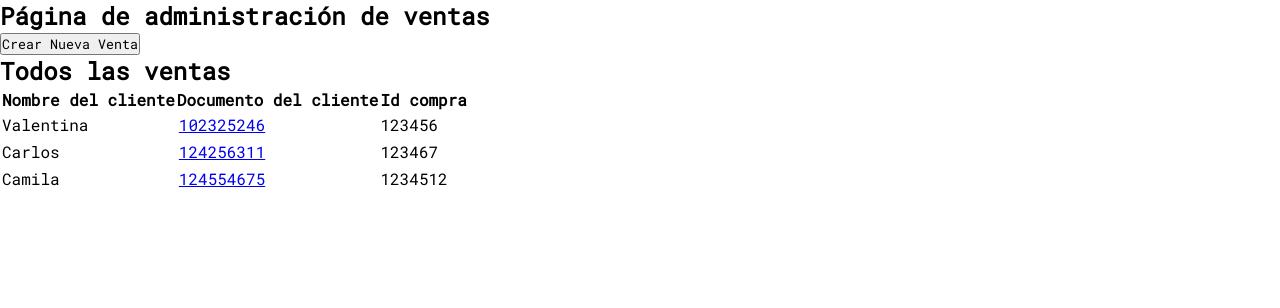
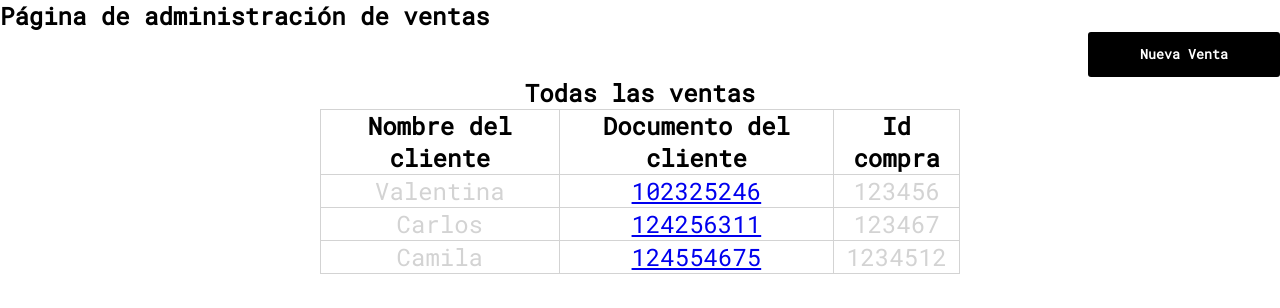
Before and after one commit to ValentinaForeroConde/ProTic, a React (Create React App) app: page /ventas in a window 1280 px wide. Shown: the top 308 px of the page. Built offline with nearby package versions, Linux system fonts and the light colour scheme.

Commit message:
Se agrega elemento de Lista para estilos de tabla y boton

```diff
--- /dev/null
+++ b/src/elements/Listas.jsx
@@ -0,0 +1,68 @@
+import styled, { css } from "styled-components";
+
+const Table = styled.table`
+width: 100%;
+margin: 0;
+border-spacing: 0;
+border-collapse: collapse;
+`;
+
+const TableHead = styled.thead`
+font-size: 4vh;
+font-weight: bold;
+text-align: left;
+padding 2;
+}
+`;
+
+const TableData = styled.td`
+font-size: 3vh;
+border: 1px solid LightGrey;
+height: 100%;
+text-align: center;
+vertical-align: middle;
+}
+
+`;
+
+const TableDataGrey = styled.td`
+font-size: 3vh;
+color: LightGrey;
+border: 1px solid LightGrey;
+text-align: center;
+vertical-align: middle;
+}
+`;
+const ContenedorBotonCentrado = styled.div`
+    display: block;
+    text-align: right;
+
+`;
+const Boton = styled.button`
+    height: 45px;
+    line-height: 45px;
+    width: 15%;
+    background: #000;
+    color: #fff;
+    font-weight: bold;
+    border: none;
+    border-radius: 3px;
+    transition: .1s ease all;
+    cursor: pointer;
+    &:hover {
+        box-shadow: 3px 0px 30px rgba(163,163,163, 1)
+    }
+    @media(max-width: 800px){
+        font-size: 0.8rem;
+        width: 30%
+    }
+`;
+
+export{
+    Table,
+    TableHead,
+    TableData,
+    TableDataGrey,
+    ContenedorBotonCentrado,
+    Boton,
+}
--- a/src/pages/Ventas.jsx
+++ b/src/pages/Ventas.jsx
@@ -5,6 +5,7 @@ import Expresiones from 'components/Expresiones';
 import BotonCentrado from 'components/BotonCentrado';
 import AlertaError from 'components/AlertaError'
 import Select from 'react-select';
+import {Table, TableHead, TableData, TableDataGrey, Boton, ContenedorBotonCentrado} from 'elements/Listas';
 
 const ventasBackend = [
     {
@@ -52,7 +53,7 @@ const ventasBackend = [
 
     useEffect(() => {
       if (mostrarTabla) {
-        setTextoBoton('Crear Nueva Venta');
+        setTextoBoton('Nueva Venta');
       } else {
         setTextoBoton('Mostrar Todas las ventas');
       }
@@ -63,13 +64,15 @@ const ventasBackend = [
           <h2>
             Página de administración de ventas
           </h2>
-          <button
-            onClick={() => {
-              setMostrarTabla(!mostrarTabla);
-            }}
-          >
-            {textoBoton}
-          </button>
+          <ContenedorBotonCentrado>
+            <Boton
+              onClick={() => {
+                setMostrarTabla(!mostrarTabla);
+              }}
+            >
+              {textoBoton}
+            </Boton>
+          </ContenedorBotonCentrado>
         </div>
         {mostrarTabla ? (
           <TablaVentas listaVentas={ventas} />
@@ -85,28 +88,28 @@ const ventasBackend = [
       console.log('este es el listado de ventas en el componente de tabla', listaVentas);
     }, [listaVentas]);
     return (
-      <div>
-        <h2>Todos las ventas</h2>
-        <table>
-          <thead>
+      <div className="mainContainerTable">
+        <h2 className="tituloGestionVentas">Todas las ventas</h2>
+        <Table>
+          <TableHead>
             <tr>
-              <th>Nombre del cliente</th>
-              <th>Documento del cliente</th>
-              <th>Id compra</th>
+              <TableData>Nombre del cliente</TableData>
+              <TableData>Documento del cliente</TableData>
+              <TableData>Id compra</TableData>
             </tr>
-          </thead>
+          </TableHead>
           <tbody>
-            {listaVentas.map((ventas) => {
+            {listaVentas.map((ventas, key) => {
               return (
-                <tr>
-                  <td>{ventas.nombreCliente}</td>
-                  <a href="./gestionUsuarios"><td>{ventas.documento}</td></a>
-                  <td>{ventas.idVenta}</td>
+                <tr key={key}>
+                  <TableDataGrey>{ventas.nombreCliente}</TableDataGrey>
+                  <TableDataGrey><a href="./gestionUsuarios">{ventas.documento}</a></TableDataGrey>
+                  <TableDataGrey>{ventas.idVenta}</TableDataGrey>
                 </tr>
               );
             })}
           </tbody>
-        </table>
+        </Table>
       </div>
     );
   };
--- a/src/styles/styles.css
+++ b/src/styles/styles.css
@@ -25,3 +25,8 @@ input[type=number] { -moz-appearance:textfield; }
   display: block;
   text-align: center;
 }
+
+.mainContainerTable{
+  width: 50%;
+  margin: auto;
+}
```
